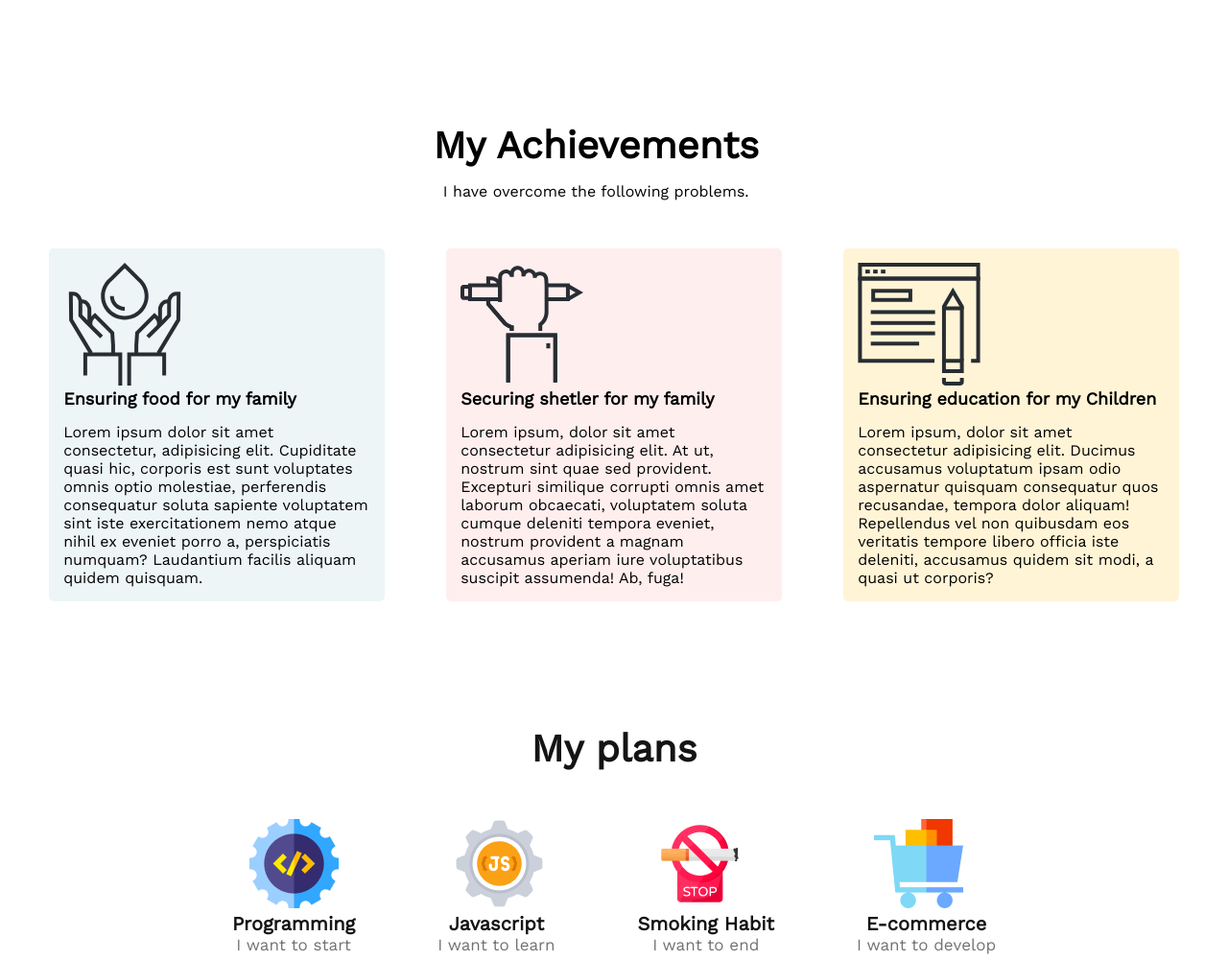
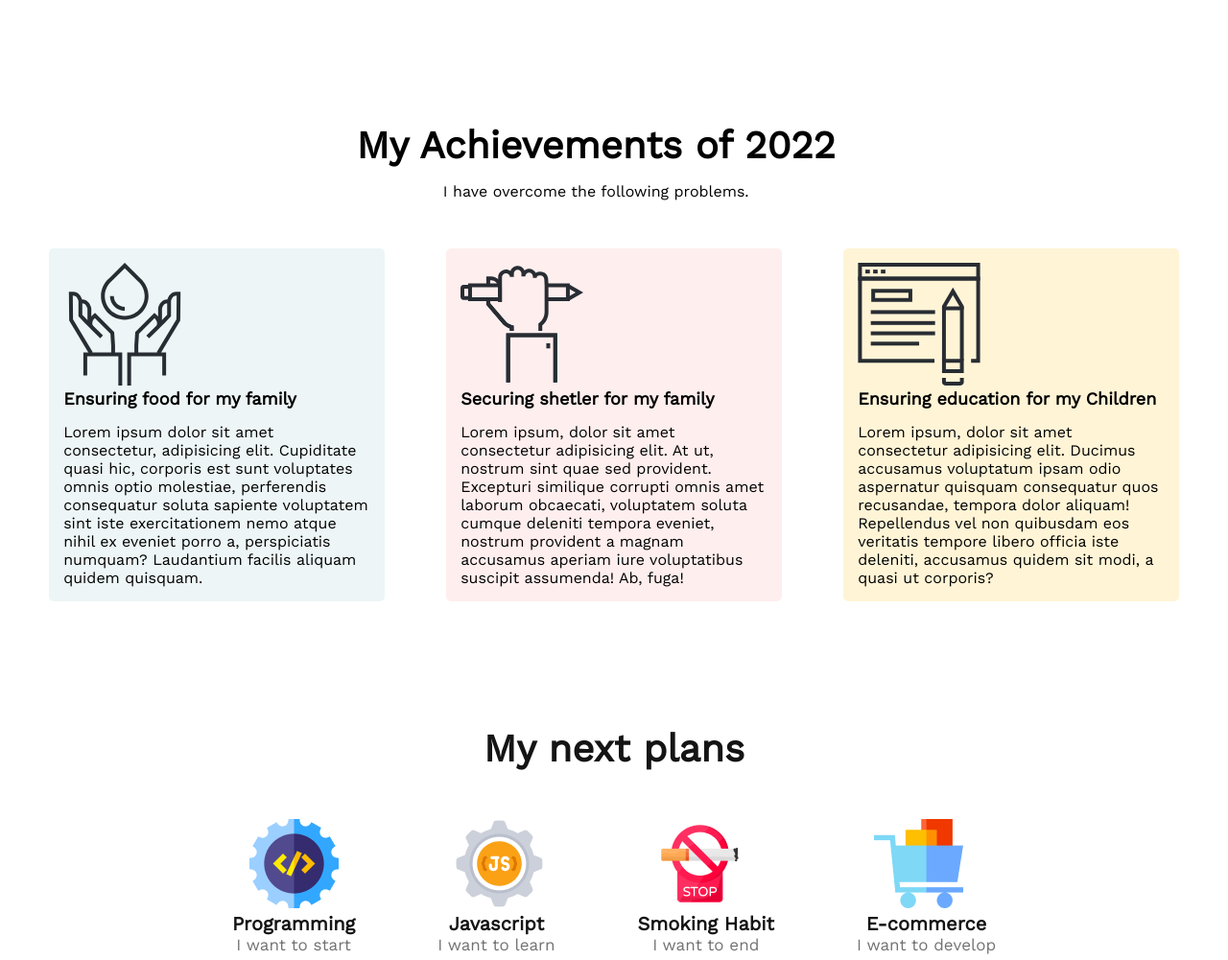
Before and after one commit to btamit/new-year-new-plan, a plain HTML site: page index.html in a window 1280 px wide. Shown: the part 1760-2761 px from the top of the page at 96% size. Drawn offline with nearby package versions, Linux system fonts and the light colour scheme.

Commit message:
updated my plan section

```diff
--- a/index.html
+++ b/index.html
@@ -64,7 +64,7 @@
       <!-- Our achievements of 2022 start -->
         <section>
           <div class="our-achievements">
-              <h1 class="achievement-title">My Achievements</h1>
+              <h1 class="achievement-title">My Achievements of 2022</h1>
               <p>I have overcome the following problems.</p>
           </div>
           <div class="achievements-section">
@@ -94,7 +94,7 @@
 
       <!-- My-plan section starts -->
       <section class="my-plans-section">
-        <h1 class="my-plans-heading">My plans</h1>
+        <h1 class="my-plans-heading">My next plans</h1>
         <div class="my-plans">
           <div>
             <img class="my-plans-icon" src="images/icons/web.png" alt="" />
```
